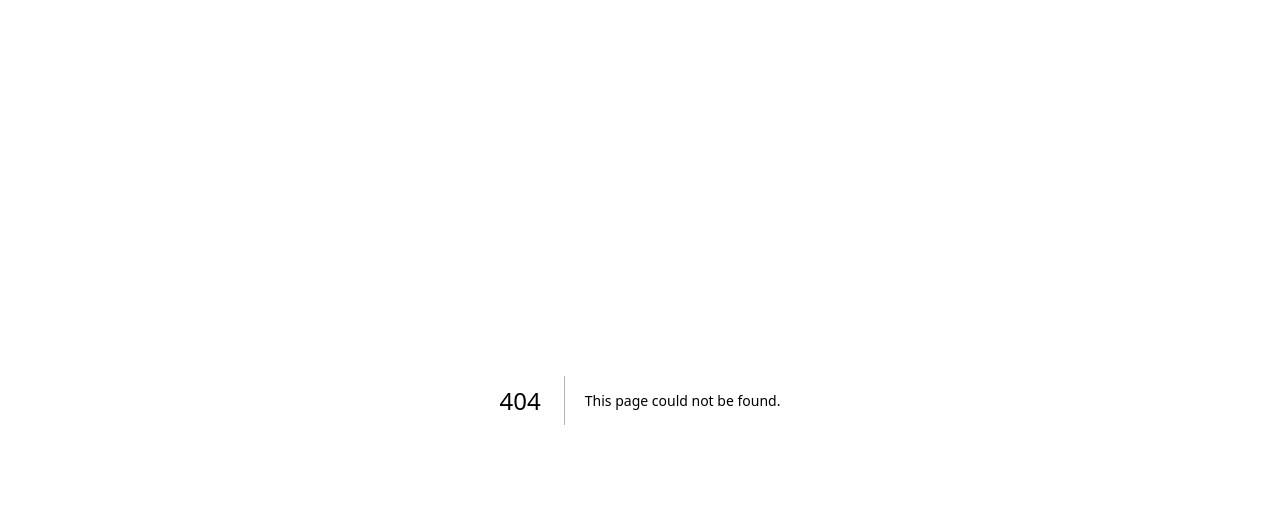
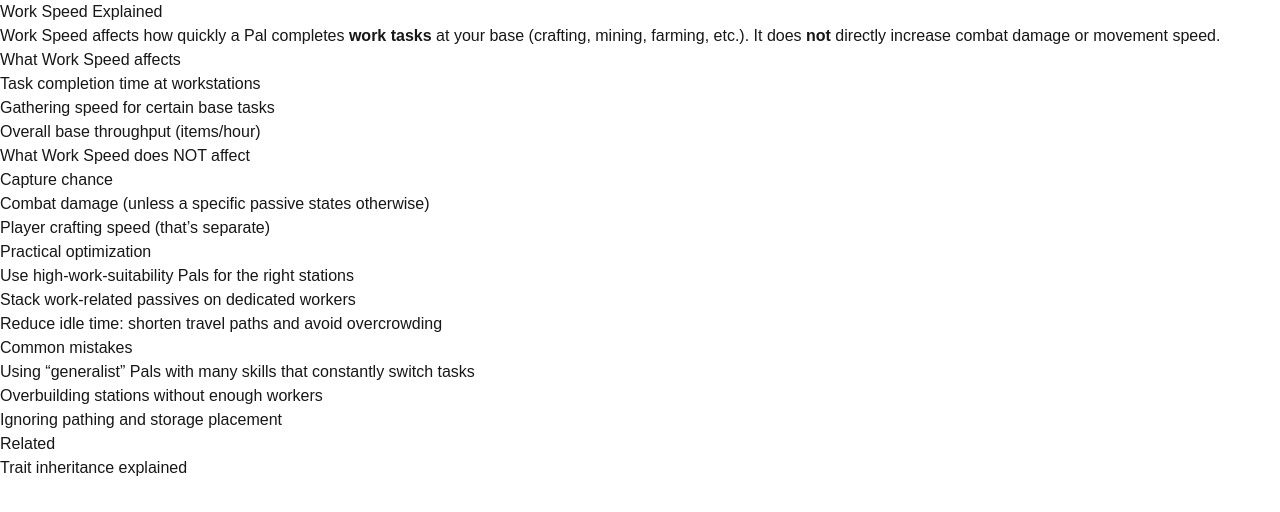
Before and after one commit to atlebj/palworld-companion, a Next.js app: page /mechanics/work-speed in a window 1280 px wide. Before the commit this address had no page. Shown: the top 512 px of the page. Built offline with nearby package versions, Linux system fonts and the light colour scheme.

Commit message:
Add first MDX pages (work speed, trait inheritance)

```diff
--- /dev/null
+++ b/src/app/breeding/trait-inheritance/page.mdx
@@ -0,0 +1,26 @@
+export const metadata = {
+  title: "Breeding Trait Inheritance Explained (Palworld) | Palworld Companion",
+  description:
+    "A clear explanation of breeding trait inheritance in Palworld, with practical tips for reliably passing passives.",
+};
+
+# Breeding Trait Inheritance Explained
+
+Breeding inheritance determines which **passive skills** (traits) a baby Pal can receive from its parents. The goal is usually to **combine the best passives** into one optimized Pal.
+
+## What can be inherited
+- Passive skills from either parent
+- Some outcomes depend on how many passives exist on each parent
+
+## Reliable strategy
+- Start with parents that each have **only the passives you want**
+- Avoid “junk passives” (they can take a slot)
+- Breed in steps: 2 good → 3 good → 4 good
+
+## Common mistakes
+- Using parents with too many random passives
+- Trying to jump straight to a perfect 4-passive Pal
+- Not tracking which parent lines are “clean”
+
+## Related
+- [Work speed explained](/mechanics/work-speed)
--- /dev/null
+++ b/src/app/mechanics/work-speed/page.mdx
@@ -0,0 +1,32 @@
+export const metadata = {
+  title: "Work Speed Explained (Palworld) | Palworld Companion",
+  description:
+    "How Work Speed actually works in Palworld: what it affects, what it doesn’t, and how to optimize base productivity.",
+};
+
+# Work Speed Explained
+
+Work Speed affects how quickly a Pal completes **work tasks** at your base (crafting, mining, farming, etc.). It does **not** directly increase combat damage or movement speed.
+
+## What Work Speed affects
+- Task completion time at workstations
+- Gathering speed for certain base tasks
+- Overall base throughput (items/hour)
+
+## What Work Speed does NOT affect
+- Capture chance
+- Combat damage (unless a specific passive states otherwise)
+- Player crafting speed (that’s separate)
+
+## Practical optimization
+1. Use high-work-suitability Pals for the right stations
+2. Stack work-related passives on dedicated workers
+3. Reduce idle time: shorten travel paths and avoid overcrowding
+
+## Common mistakes
+- Using “generalist” Pals with many skills that constantly switch tasks
+- Overbuilding stations without enough workers
+- Ignoring pathing and storage placement
+
+## Related
+- [Trait inheritance explained](/breeding/trait-inheritance)
```
